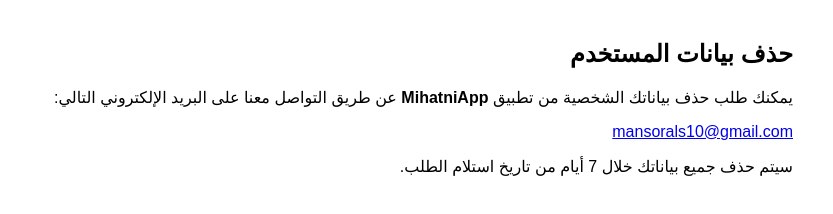
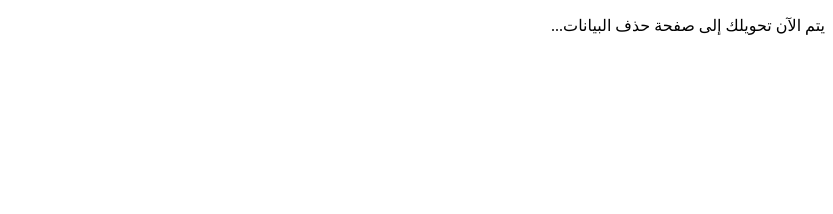
Before and after one commit to Mansorals/mihatniapp2, a plain HTML site: page delete-data.html in a window 1280 px wide. Shown: the whole page, without its empty margins (447-1280 px from the left). Drawn offline with Linux system fonts and the light colour scheme.

Commit message:
Update delete-data.html

```diff
--- a/delete-data.html
+++ b/delete-data.html
@@ -1,18 +1,11 @@
 <!DOCTYPE html>
-<html lang="ar">
+<html lang="ar" dir="rtl">
 <head>
   <meta charset="UTF-8">
-  <title>حذف بيانات المستخدم - MihatniApp</title>
+  <meta http-equiv="refresh" content="0; url=delete-data.html">
+  <title>جارٍ التحويل...</title>
 </head>
-<body style="font-family: Arial; direction: rtl; text-align: right; margin: 40px;">
-  <h2>حذف بيانات المستخدم</h2>
-  <p>
-    يمكنك طلب حذف بياناتك الشخصية من تطبيق <strong>MihatniApp</strong>
-    عن طريق التواصل معنا على البريد الإلكتروني التالي:
-  </p>
-  <p><a href="mailto:mansorals10@gmail.com">mansorals10@gmail.com</a></p>
-  <p>
-    سيتم حذف جميع بياناتك خلال 7 أيام من تاريخ استلام الطلب.
-  </p>
+<body>
+  <p>يتم الآن تحويلك إلى صفحة حذف البيانات...</p>
 </body>
 </html>
```
